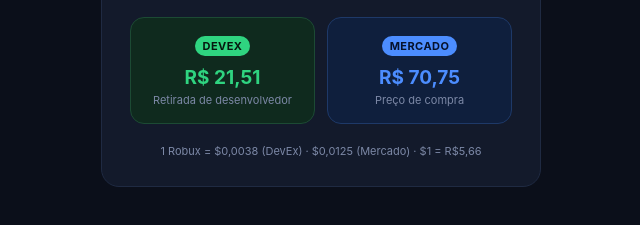
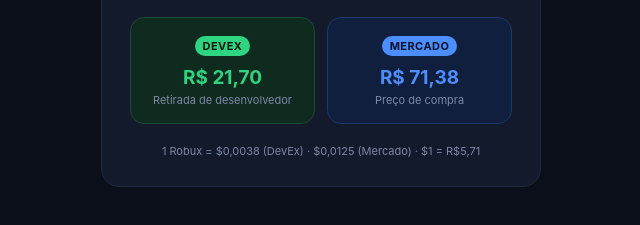
Before and after one commit to matheusasturofc-del/rbxconverter, a plain HTML site: page index.html in a window 1280 px wide. Shown: the part 457-682 px from the top of the page, 319-959 px from the left. Drawn offline with Linux system fonts and the light colour scheme.

Commit message:
Atualiza cotação USD/BRL para 5.71 - 2026-11-17

```diff
--- a/index.html
+++ b/index.html
@@ -189,13 +189,13 @@
     </div>
   </div>
 
-  <div class="footer">1 Robux = $0,0038 (DevEx) · $0,0125 (Mercado) · $1 = R$5,66</div>
+  <div class="footer">1 Robux = $0,0038 (DevEx) · $0,0125 (Mercado) · $1 = R$5,71</div>
 </div>
 
 <script>
   const RATE_DEVEX = 0.0038;
   const RATE_MERCADO = 0.0125;
-  const USD_BRL = 5.66;
+  const USD_BRL = 5.71;
 
   let mode = 'r2m';
 
```
